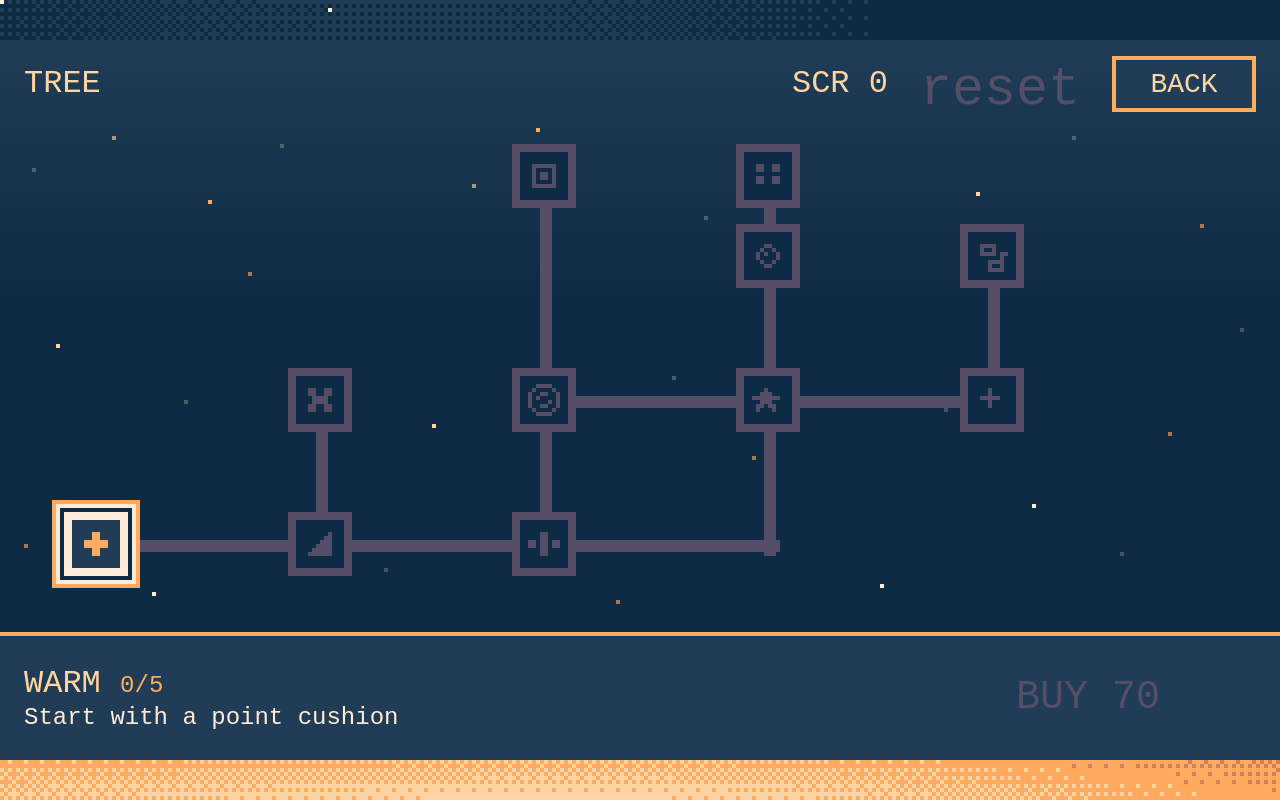
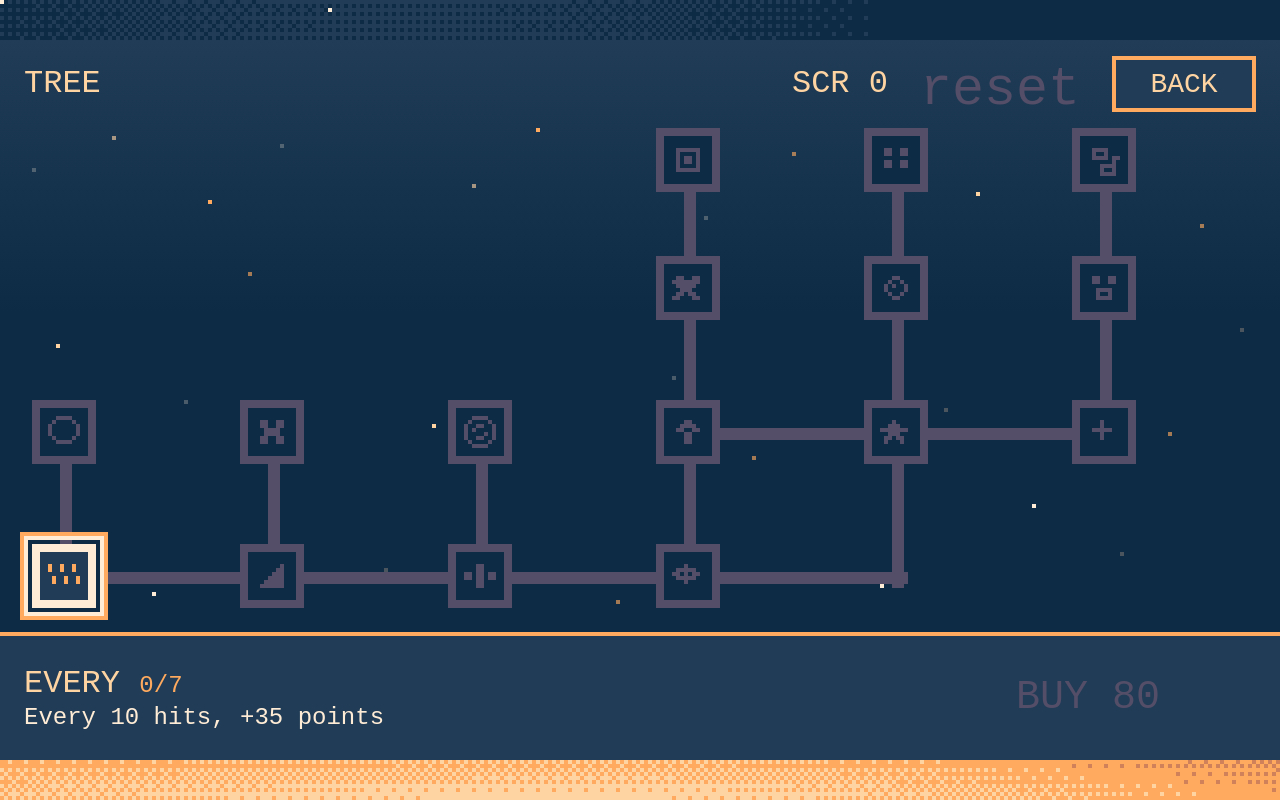
Before and after one commit to nengler/Button-presser, a React (Vite) app: page / in a window 1280 px wide. Both pictures are taken after a click on the button "TREE". Built offline with nearby package versions, Linux system fonts and the light colour scheme.

Commit message:
Replace Warm with Every-N bonuses and grow the skill tree.
Warm-up was a one-time point cushion with a cryptic name. The new root pays extra every few hits, and the tree adds Perfect Pay, Shield, Clutch, Star Share, and Pad Pay.

Co-authored-by: Nathan Engler <nengler@users.noreply.github.com>

```diff
--- a/src/game/pads.ts
+++ b/src/game/pads.ts
@@ -51,8 +51,8 @@ export const EXTRA_PADS = [
     x: 176,
     y: 48,
     color: COLORS.sage,
-    treeX: 128,
-    treeY: 8,
+    treeX: 164,
+    treeY: 4,
     blurb: "Second pad on a 1.5s timer",
     icon: [
       "........",
@@ -74,8 +74,8 @@ export const EXTRA_PADS = [
     x: 256,
     y: 92,
     color: COLORS.goldHot,
-    treeX: 184,
-    treeY: 8,
+    treeX: 216,
+    treeY: 4,
     blurb: "Double-tap each 3s beat",
     icon: [
       "........",
@@ -97,8 +97,8 @@ export const EXTRA_PADS = [
     x: 168,
     y: 140,
     color: COLORS.miss,
-    treeX: 240,
-    treeY: 28,
+    treeX: 268,
+    treeY: 4,
     blurb: "0.75s beat — two hits in a row to score",
     icon: [
       "........",
--- a/src/game/save.ts
+++ b/src/game/save.ts
@@ -1,4 +1,4 @@
-import type { GameSave } from "./types.ts";
+import type { GameSave, UpgradeId } from "./types.ts";
 import { extraPadById } from "./pads.ts";
 import { emptyUpgrades } from "./upgrades.ts";
 
@@ -6,13 +6,26 @@ const SAVE_KEY = "button-presser-save-v1";
 
 export function defaultSave(): GameSave {
   return {
-    version: 3,
+    version: 4,
     score: 0,
     bestStreak: 0,
     upgrades: emptyUpgrades(),
     stars: 0,
     unlockedPads: [],
   };
+}
+
+function migrateUpgrades(raw: Record<string, unknown> | undefined): GameSave["upgrades"] {
+  const next = emptyUpgrades();
+  if (!raw || typeof raw !== "object") return next;
+  for (const id of Object.keys(next) as UpgradeId[]) {
+    const n = raw[id];
+    if (typeof n === "number" && Number.isFinite(n)) next[id] = Math.max(0, n);
+  }
+  if (next.bonusHits === 0 && typeof raw.warmup === "number") {
+    next.bonusHits = Math.max(0, raw.warmup);
+  }
+  return next;
 }
 
 export function loadSave(): GameSave {
@@ -23,12 +36,17 @@ export function loadSave(): GameSave {
       version?: number;
       score?: number;
       bestStreak?: number;
-      upgrades?: Partial<GameSave["upgrades"]>;
+      upgrades?: Record<string, unknown>;
       stars?: number;
       minions?: number;
       unlockedPads?: unknown;
     };
-    if (parsed.version !== 1 && parsed.version !== 2 && parsed.version !== 3) {
+    if (
+      parsed.version !== 1 &&
+      parsed.version !== 2 &&
+      parsed.version !== 3 &&
+      parsed.version !== 4
+    ) {
       return defaultSave();
     }
     const pads = Array.isArray(parsed.unlockedPads)
@@ -43,11 +61,11 @@ export function loadSave(): GameSave {
           ? parsed.minions
           : 0;
     return {
-      version: 3,
+      version: 4,
       score: typeof parsed.score === "number" ? parsed.score : 0,
       bestStreak:
         typeof parsed.bestStreak === "number" ? parsed.bestStreak : 0,
-      upgrades: { ...emptyUpgrades(), ...parsed.upgrades },
+      upgrades: migrateUpgrades(parsed.upgrades),
       stars,
       unlockedPads: pads,
     };
--- a/src/game/timing.ts
+++ b/src/game/timing.ts
@@ -1,6 +1,7 @@
 import type { PressResult } from "./types.ts";
 import {
   comboFactor,
+  perfectPayFactor,
   scoreMultiplier,
   windowMs,
 } from "./upgrades.ts";
@@ -20,6 +21,7 @@ export function scorePress(opts: {
   focusLevel: number;
   multiplierLevel: number;
   comboLevel: number;
+  perfectLevel?: number;
   streakBefore: number;
   beatIndex: number;
 }): PressResult {
@@ -41,16 +43,20 @@ export function scorePress(opts: {
   const curve = Math.pow(closeness, 1.35);
   const base = 8 + curve * 70;
   const streak = opts.streakBefore + 1;
-  const points = Math.round(
-    base *
-      scoreMultiplier(opts.multiplierLevel) *
-      comboFactor(streak, opts.comboLevel),
-  );
 
   let grade: PressResult["grade"] = "ok";
   if (ratio <= GRADE_THRESHOLDS.perfect) grade = "perfect";
   else if (ratio <= GRADE_THRESHOLDS.great) grade = "great";
   else if (ratio <= GRADE_THRESHOLDS.good) grade = "good";
+
+  const perfectBoost =
+    grade === "perfect" ? perfectPayFactor(opts.perfectLevel ?? 0) : 1;
+  const points = Math.round(
+    base *
+      scoreMultiplier(opts.multiplierLevel) *
+      comboFactor(streak, opts.comboLevel) *
+      perfectBoost,
+  );
 
   return {
     errorMs: opts.errorMs,
--- a/src/game/upgrades.ts
+++ b/src/game/upgrades.ts
@@ -1,10 +1,22 @@
 import type { UpgradeDef, UpgradeId } from "./types.ts";
 
 export const UPGRADE_DEFS: Record<UpgradeId, UpgradeDef> = {
+  bonusHits: {
+    id: "bonusHits",
+    name: "Every",
+    description: "Every few successful hits, extra points.",
+    effect: (level) => {
+      const n = Math.max(1, level);
+      return `Every ${bonusHitPeriod(n)} hits, +${bonusHitPayout(n)} points`;
+    },
+    cost: (level) => Math.floor(80 * Math.pow(1.7, level)),
+    maxLevel: 7,
+  },
   multiplier: {
     id: "multiplier",
     name: "Multiplier",
     description: "Earn more points per successful press.",
+    effect: (level) => `Hits pay ×${scoreMultiplier(Math.max(1, level)).toFixed(2)}`,
     cost: (level) => Math.floor(90 * Math.pow(1.75, level)),
     maxLevel: 10,
   },
@@ -12,6 +24,7 @@ export const UPGRADE_DEFS: Record<UpgradeId, UpgradeDef> = {
     id: "focus",
     name: "Focus",
     description: "Widen the timing window so near-misses still score.",
+    effect: (level) => `Score if within ${windowMs(Math.max(1, level))}ms`,
     cost: (level) => Math.floor(110 * Math.pow(1.8, level)),
     maxLevel: 8,
   },
@@ -19,6 +32,7 @@ export const UPGRADE_DEFS: Record<UpgradeId, UpgradeDef> = {
     id: "tempo",
     name: "Steady Tempo",
     description: "Slightly lengthen the beat interval — easier to settle into.",
+    effect: (level) => `Main beat every ${intervalMs(Math.max(1, level))}ms`,
     cost: (level) => Math.floor(130 * Math.pow(1.8, level)),
     maxLevel: 5,
   },
@@ -26,20 +40,46 @@ export const UPGRADE_DEFS: Record<UpgradeId, UpgradeDef> = {
     id: "combo",
     name: "Combo Chain",
     description: "Streaks multiply your score harder.",
+    effect: (level) => {
+      const n = Math.max(1, level);
+      return `+${Math.round((0.04 + n * 0.02) * 100)}% per streak hit`;
+    },
     cost: (level) => Math.floor(120 * Math.pow(1.8, level)),
     maxLevel: 8,
   },
-  warmup: {
-    id: "warmup",
-    name: "Warm-up",
-    description: "Start each session with a small point cushion.",
-    cost: (level) => Math.floor(70 * Math.pow(1.65, level)),
+  perfectPay: {
+    id: "perfectPay",
+    name: "Perfect Pay",
+    description: "Perfect hits are worth extra.",
+    effect: (level) =>
+      `Perfects ×${perfectPayFactor(Math.max(1, level)).toFixed(2)}`,
+    cost: (level) => Math.floor(140 * Math.pow(1.8, level)),
+    maxLevel: 8,
+  },
+  shield: {
+    id: "shield",
+    name: "Shield",
+    description: "Each Start, ignore that many misses without breaking streak.",
+    effect: (level) =>
+      `${shieldCharges(Math.max(1, level))} miss${shieldCharges(Math.max(1, level)) === 1 ? "" : "es"} ignored per Start`,
+    cost: (level) => Math.floor(150 * Math.pow(1.85, level)),
+    maxLevel: 3,
+  },
+  recovery: {
+    id: "recovery",
+    name: "Clutch",
+    description: "The hit after a miss is worth extra.",
+    effect: (level) =>
+      `After a miss, next hit ×${recoveryFactor(Math.max(1, level)).toFixed(2)}`,
+    cost: (level) => Math.floor(125 * Math.pow(1.8, level)),
     maxLevel: 5,
   },
   starRate: {
     id: "starRate",
     name: "Star Pulse",
     description: "Stars attempt leftover beats more often.",
+    effect: (level) =>
+      `Stars try leftover beats every ${starAttemptEvery(Math.max(1, level))}`,
     cost: (level) => Math.floor(180 * Math.pow(1.85, level)),
     maxLevel: 5,
   },
@@ -47,20 +87,44 @@ export const UPGRADE_DEFS: Record<UpgradeId, UpgradeDef> = {
     id: "starAim",
     name: "Star Aim",
     description: "Stars tap closer to the beat.",
+    effect: (level) => `Stars tap ~${starAimErrorMs(Math.max(1, level))}ms late`,
     cost: (level) => Math.floor(180 * Math.pow(1.85, level)),
     maxLevel: 5,
+  },
+  starSkill: {
+    id: "starSkill",
+    name: "Star Share",
+    description: "Stars use a share of your scoring upgrades.",
+    effect: (level) =>
+      `Stars use ${Math.round(starShareFactor(Math.max(1, level)) * 100)}% of your scoring upgrades`,
+    cost: (level) => Math.floor(200 * Math.pow(1.85, level)),
+    maxLevel: 5,
+  },
+  padPay: {
+    id: "padPay",
+    name: "Pad Pay",
+    description: "Extra pads earn more points.",
+    effect: (level) =>
+      `Extra pads ×${padPayFactor(Math.max(1, level)).toFixed(2)}`,
+    cost: (level) => Math.floor(160 * Math.pow(1.8, level)),
+    maxLevel: 6,
   },
 };
 
 export function emptyUpgrades(): Record<UpgradeId, number> {
   return {
+    bonusHits: 0,
     multiplier: 0,
     focus: 0,
     tempo: 0,
     combo: 0,
-    warmup: 0,
+    perfectPay: 0,
+    shield: 0,
+    recovery: 0,
     starRate: 0,
     starAim: 0,
+    starSkill: 0,
+    padPay: 0,
   };
 }
 
@@ -91,8 +155,35 @@ export function comboFactor(streak: number, comboLevel: number): number {
   return 1 + Math.min(streak - 1, 40) * perHit;
 }
 
-export function warmupBonus(warmupLevel: number): number {
-  return warmupLevel * 12;
+/** Hits between lump bonuses. Level 1 = every 10, down to every 4. */
+export function bonusHitPeriod(level: number): number {
+  if (level <= 0) return 0;
+  return Math.max(4, 11 - level);
+}
+
+export function bonusHitPayout(level: number): number {
+  if (level <= 0) return 0;
+  return level * 35;
+}
+
+export function perfectPayFactor(level: number): number {
+  return 1 + level * 0.25;
+}
+
+export function recoveryFactor(level: number): number {
+  return 1 + level * 0.3;
+}
+
+export function padPayFactor(level: number): number {
+  return 1 + level * 0.25;
+}
+
+export function starShareFactor(level: number): number {
+  return Math.min(1, Math.max(0, level) * 0.2);
+}
+
+export function shieldCharges(level: number): number {
+  return Math.max(0, level);
 }
 
 export function starAttemptEvery(rateLevel: number): number {
--- a/src/ui/UpgradeTree.tsx
+++ b/src/ui/UpgradeTree.tsx
@@ -1,6 +1,7 @@
 import { useState } from "react";
 import type { GameSnapshot } from "../game/Game.ts";
 import type { UpgradeId } from "../game/types.ts";
+import { UPGRADE_DEFS } from "../game/upgrades.ts";
 import {
   ICONS,
   NODE,
@@ -80,7 +81,7 @@ export function UpgradeTree({
     ]),
   ) as Record<TreeNodeId, ReturnType<typeof nodeProgress>>;
 
-  const [selected, setSelected] = useState<TreeNodeId>("warmup");
+  const [selected, setSelected] = useState<TreeNodeId>("bonusHits");
   const node = TREE_NODES.find((n) => n.id === selected)!;
   const prog = progress[selected];
   const pathOpen = parentsOwned(node, progress);
@@ -226,7 +227,11 @@ export function UpgradeTree({
             </span>
           </div>
           <div className="tree-blurb">
-            {!pathOpen ? "locked — buy the path first" : node.blurb}
+            {!pathOpen
+              ? "locked — buy the path first"
+              : selected in UPGRADE_DEFS
+                ? UPGRADE_DEFS[selected as UpgradeId].effect(prog.level)
+                : node.blurb}
           </div>
         </div>
         <button
--- a/src/ui/upgradeTree.ts
+++ b/src/ui/upgradeTree.ts
@@ -14,14 +14,19 @@ import {
 export const NODE = 16;
 
 export const NODE_TINT: Record<string, string> = {
-  warmup: COLORS.gold,
+  bonusHits: COLORS.gold,
   multiplier: COLORS.goldHot,
   focus: COLORS.miss,
   combo: COLORS.gold,
   tempo: COLORS.goldHot,
+  perfectPay: COLORS.foam,
+  shield: COLORS.sage,
+  recovery: COLORS.miss,
   star: COLORS.foam,
   starRate: COLORS.foam,
   starAim: COLORS.goldHot,
+  starSkill: COLORS.gold,
+  padPay: COLORS.sage,
   "pad-slow": COLORS.sage,
   "pad-twin": COLORS.goldHot,
   "pad-pair": COLORS.miss,
@@ -60,14 +65,14 @@ export const TREE_STARS: { x: number; y: number; c: string; d: number }[] = [
 
 /** 8×8 glyphs: X = on, . = off */
 export const ICONS: Record<string, Glyph> = {
-  warmup: [
+  bonusHits: [
     "........",
-    "...XX...",
-    "...XX...",
-    ".XXXXXX.",
-    ".XXXXXX.",
-    "...XX...",
-    "...XX...",
+    "X..X..X.",
+    "X..X..X.",
+    "........",
+    ".X..X..X",
+    ".X..X..X",
+    "........",
     "........",
   ],
   multiplier: [
@@ -140,6 +145,56 @@ export const ICONS: Record<string, Glyph> = {
     "........",
     "........",
   ],
+  perfectPay: [
+    "........",
+    "...X....",
+    ".XXXXX..",
+    "XX.X.XX.",
+    ".XXXXX..",
+    "...X....",
+    "........",
+    "........",
+  ],
+  shield: [
+    "..XXXX..",
+    ".X....X.",
+    "X......X",
+    "X......X",
+    "X......X",
+    ".X....X.",
+    "..XXXX..",
+    "........",
+  ],
+  recovery: [
+    "........",
+    "...XX...",
+    "..XXXX..",
+    ".XX..XX.",
+    "...XX...",
+    "...XX...",
+    "...XX...",
+    "........",
+  ],
+  starSkill: [
+    "........",
+    ".XX..XX.",
+    "XXXXXXX.",
+    ".XXXXX..",
+    "..XXX...",
+    ".XX.XX..",
+    "XX...XX.",
+    "........",
+  ],
+  padPay: [
+    "........",
+    ".XX..XX.",
+    ".XX..XX.",
+    "........",
+    "..XXXX..",
+    "..X..X..",
+    "..XXXX..",
+    "........",
+  ],
   ...Object.fromEntries(EXTRA_PADS.map((p) => [p.id, p.icon])),
 };
 
@@ -156,68 +211,108 @@ export type TreeNode = {
 
 const UPGRADE_NODES: TreeNode[] = [
   {
-    id: "warmup",
-    x: 16,
-    y: 100,
+    id: "bonusHits",
+    x: 8,
+    y: 108,
     parents: [],
-    title: "WARM",
-    blurb: "Start with a point cushion",
+    title: "EVERY",
+    blurb: "Bonus points every few hits",
   },
   {
     id: "multiplier",
-    x: 72,
-    y: 100,
-    parents: ["warmup"],
+    x: 60,
+    y: 108,
+    parents: ["bonusHits"],
     title: "MULT",
     blurb: "More points per hit",
   },
   {
     id: "focus",
-    x: 128,
-    y: 100,
-    parents: ["warmup"],
+    x: 112,
+    y: 108,
+    parents: ["bonusHits"],
     title: "FOCUS",
     blurb: "Wider timing window",
   },
   {
+    id: "perfectPay",
+    x: 164,
+    y: 108,
+    parents: ["bonusHits"],
+    title: "PERF",
+    blurb: "Perfect hits pay extra",
+  },
+  {
+    id: "shield",
+    x: 8,
+    y: 72,
+    parents: ["bonusHits"],
+    title: "SHIELD",
+    blurb: "Ignore misses without breaking streak",
+  },
+  {
     id: "combo",
-    x: 72,
-    y: 64,
+    x: 60,
+    y: 72,
     parents: ["multiplier"],
     title: "COMBO",
     blurb: "Streaks pay harder",
   },
   {
     id: "tempo",
-    x: 128,
-    y: 64,
+    x: 112,
+    y: 72,
     parents: ["focus"],
     title: "TEMPO",
     blurb: "Slower beat, easier settle",
   },
   {
+    id: "recovery",
+    x: 164,
+    y: 72,
+    parents: ["perfectPay"],
+    title: "CLUTCH",
+    blurb: "The hit after a miss pays extra",
+  },
+  {
     id: "star",
-    x: 184,
-    y: 64,
+    x: 216,
+    y: 72,
     parents: ["multiplier", "focus"],
     title: "STAR",
     blurb: "Hires a star that taps leftover beats. Starts rare.",
   },
   {
+    id: "starSkill",
+    x: 164,
+    y: 36,
+    parents: ["star"],
+    title: "SHARE",
+    blurb: "Stars use a share of your scoring upgrades",
+  },
+  {
     id: "starRate",
-    x: 184,
-    y: 28,
+    x: 216,
+    y: 36,
     parents: ["star"],
     title: "PULSE",
     blurb: "Stars attempt leftover beats more often",
   },
   {
     id: "starAim",
-    x: 240,
-    y: 64,
+    x: 268,
+    y: 72,
     parents: ["star"],
     title: "AIM",
     blurb: "Stars tap closer to the beat",
+  },
+  {
+    id: "padPay",
+    x: 268,
+    y: 36,
+    parents: ["star"],
+    title: "PADS",
+    blurb: "Extra pads earn more",
   },
 ];
 
```
Also changed, not shown: scripts/smoke.mjs (+42 -1 lines), src/game/Game.ts (+96 -37 lines), src/game/types.ts (+10 -3 lines), 1 other file (tests, documents, lock files or other folders).
